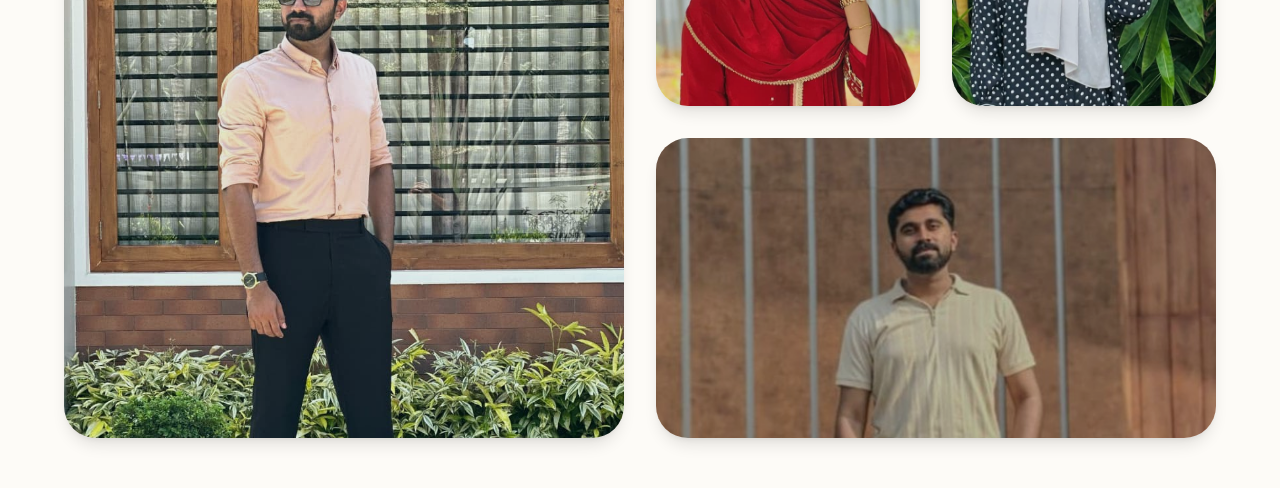
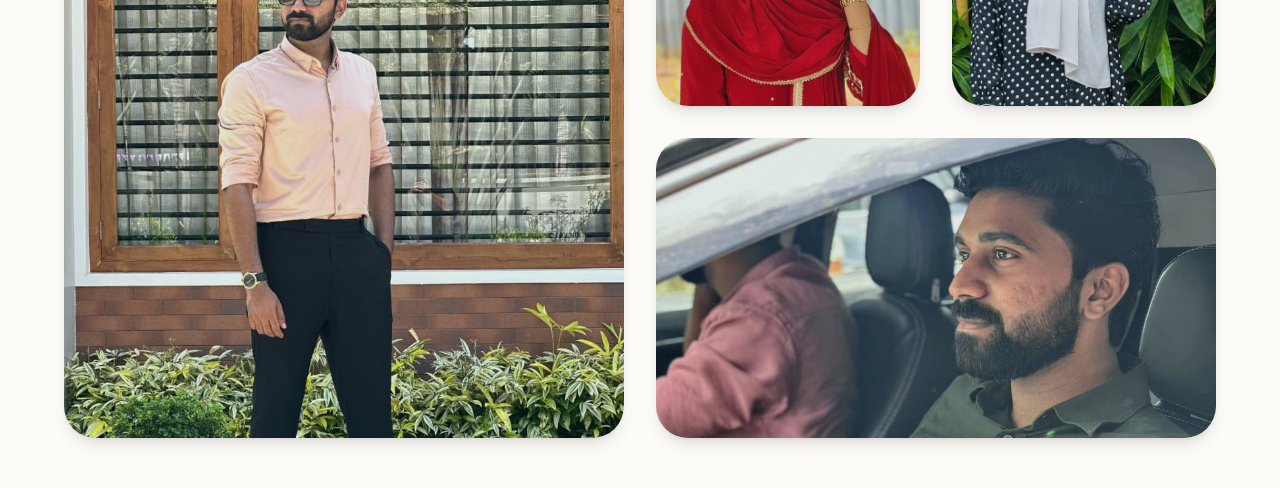
Before and after one commit to ADIL-SALAH/WEDDING-INVITATION, a React (Vite) app: page / in a window 1280 px wide. Shown: the part 2680-3168 px from the top of the page. Built offline with nearby package versions, Linux system fonts and the light colour scheme; a web font is replaced by a local one.

Commit message:
gallery  image changed

```diff
--- a/src/components/Gallery.jsx
+++ b/src/components/Gallery.jsx
@@ -18,7 +18,7 @@ export default function Gallery() {
       className: "col-span-1 row-span-1"
     },
     {
-      src: "14.jpeg",
+      src: "5.jpeg",
       alt: "Wedding aesthetic 4",
       className: "col-span-2 row-span-1"
     }
```
